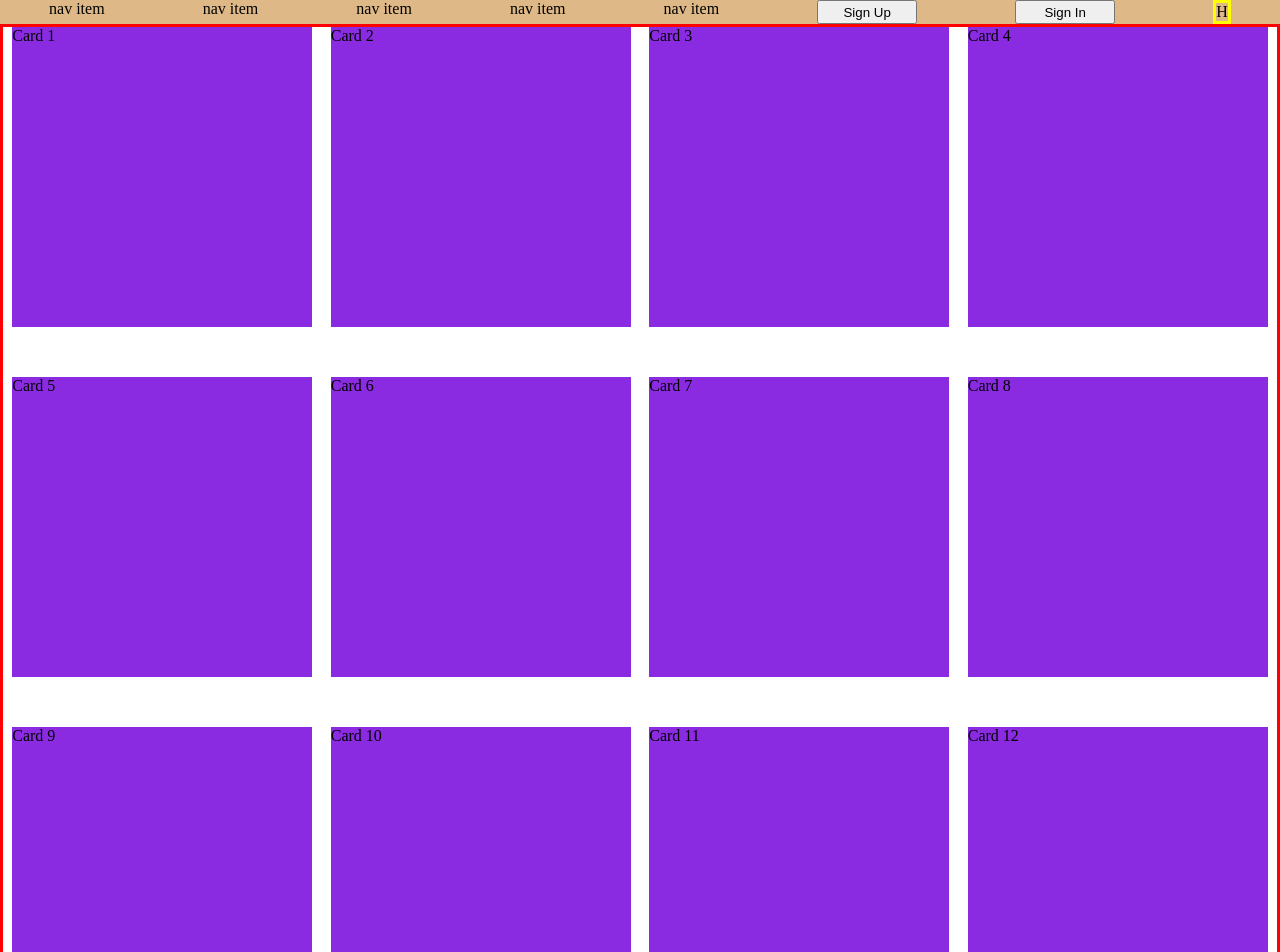
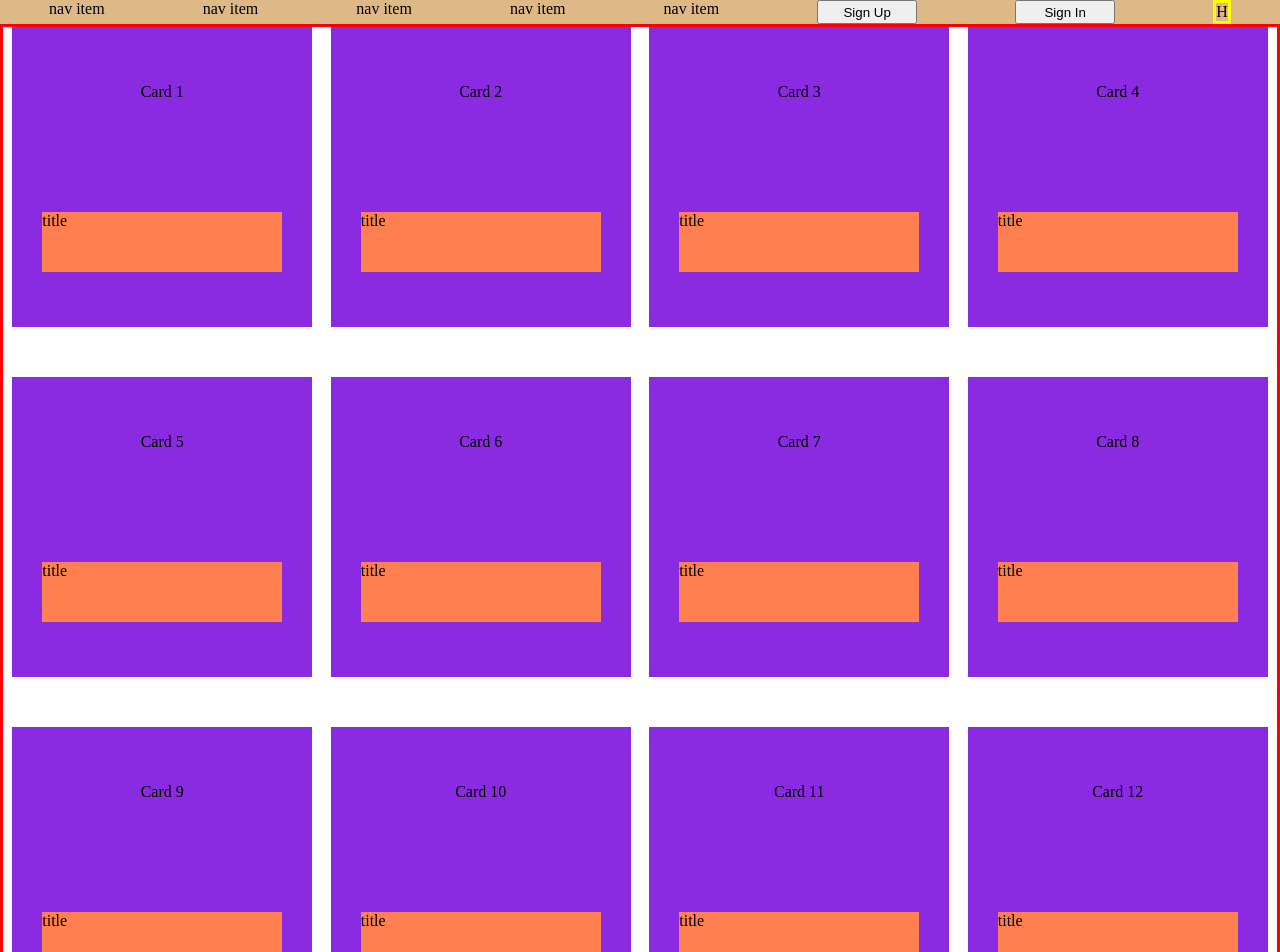
Before and after one commit to fidashn/newProject1, a React (Create React App) app: page / in a window 1280 px wide. Shown: the top 952 px of the page. Built offline with nearby package versions, Linux system fonts and the light colour scheme.

Commit message:
started cards interior structure

```diff
--- a/src/App.css
+++ b/src/App.css
@@ -21,9 +21,18 @@ background-color: burlywood;
   border: 3px red solid;
 }
 .card {
+  display: flex;
+  flex-direction: column;
+  justify-content:space-around;
+  align-items: center;
   width:300px;
   height:300px ;
   background-color: blueviolet;
+}
+.card p {
+  width: 80%;
+  height: 20%;
+  background-color: coral;
 }
 
 .sign-in, .sign-up {
--- a/src/Components/Cards.js
+++ b/src/Components/Cards.js
@@ -3,18 +3,18 @@ import React from 'react'
 function Cards() {
   return (
     <div className='cards-wrapper'>
-      <div className="card">Card 1</div>
-      <div className="card">Card 2</div>
-      <div className="card">Card 3</div>
-      <div className="card">Card 4</div>
-      <div className="card">Card 5</div>
-      <div className="card">Card 6</div>
-      <div className="card">Card 7</div>
-      <div className="card">Card 8</div>
-      <div className="card">Card 9</div>
-      <div className="card">Card 10</div>
-      <div className="card">Card 11</div>
-      <div className="card">Card 12</div>
+      <div className="card">Card 1 <p>title</p></div>
+      <div className="card">Card 2 <p>title</p></div>
+      <div className="card">Card 3 <p>title</p></div>
+      <div className="card">Card 4 <p>title</p></div>
+      <div className="card">Card 5 <p>title</p></div>
+      <div className="card">Card 6 <p>title</p></div>
+      <div className="card">Card 7 <p>title</p></div>
+      <div className="card">Card 8 <p>title</p></div>
+      <div className="card">Card 9 <p>title</p></div>
+      <div className="card">Card 10 <p>title</p></div>
+      <div className="card">Card 11 <p>title</p></div>
+      <div className="card">Card 12 <p>title</p></div>
     </div>
   )
 }
```
